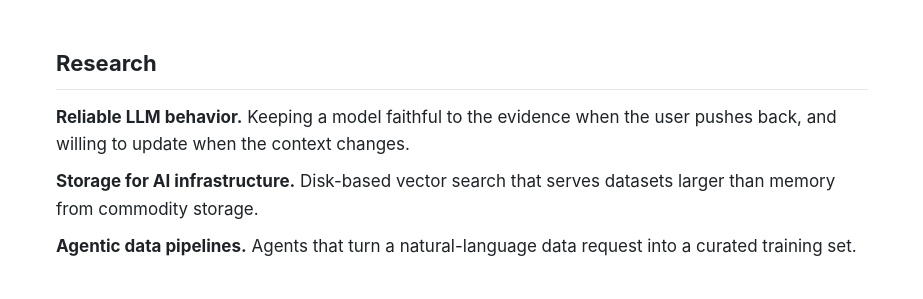
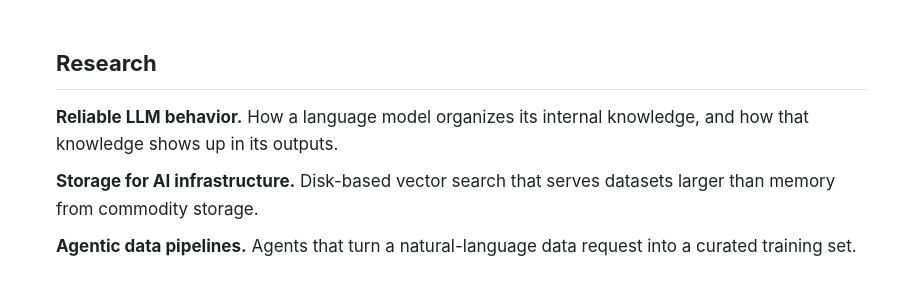
Before and after one commit to 03Grant/03Grant.github.io, a Jekyll site: the page built from index.html, in a window 1280 px wide. Shown: the part 569-868 px from the top of the page, without its empty margins (178-1101 px from the left). Built offline with Jekyll 4.4.1, drawn with Linux system fonts in a browser that asks for light colours.

Commit message:
Reword the first research direction
Co-Authored-By: Claude Fable 5.1 <noreply@anthropic.com>

```diff
--- a/index.html
+++ b/index.html
@@ -26,7 +26,7 @@ permalink: /
 <section id="research">
   <h2>Research</h2>
   <ul class="research">
-    <li><strong>Reliable LLM behavior.</strong> Keeping a model faithful to the evidence when the user pushes back, and willing to update when the context changes.</li>
+    <li><strong>Reliable LLM behavior.</strong> How a language model organizes its internal knowledge, and how that knowledge shows up in its outputs.</li>
     <li><strong>Storage for AI infrastructure.</strong> Disk-based vector search that serves datasets larger than memory from commodity storage.</li>
     <li><strong>Agentic data pipelines.</strong> Agents that turn a natural-language data request into a curated training set.</li>
   </ul>
```
